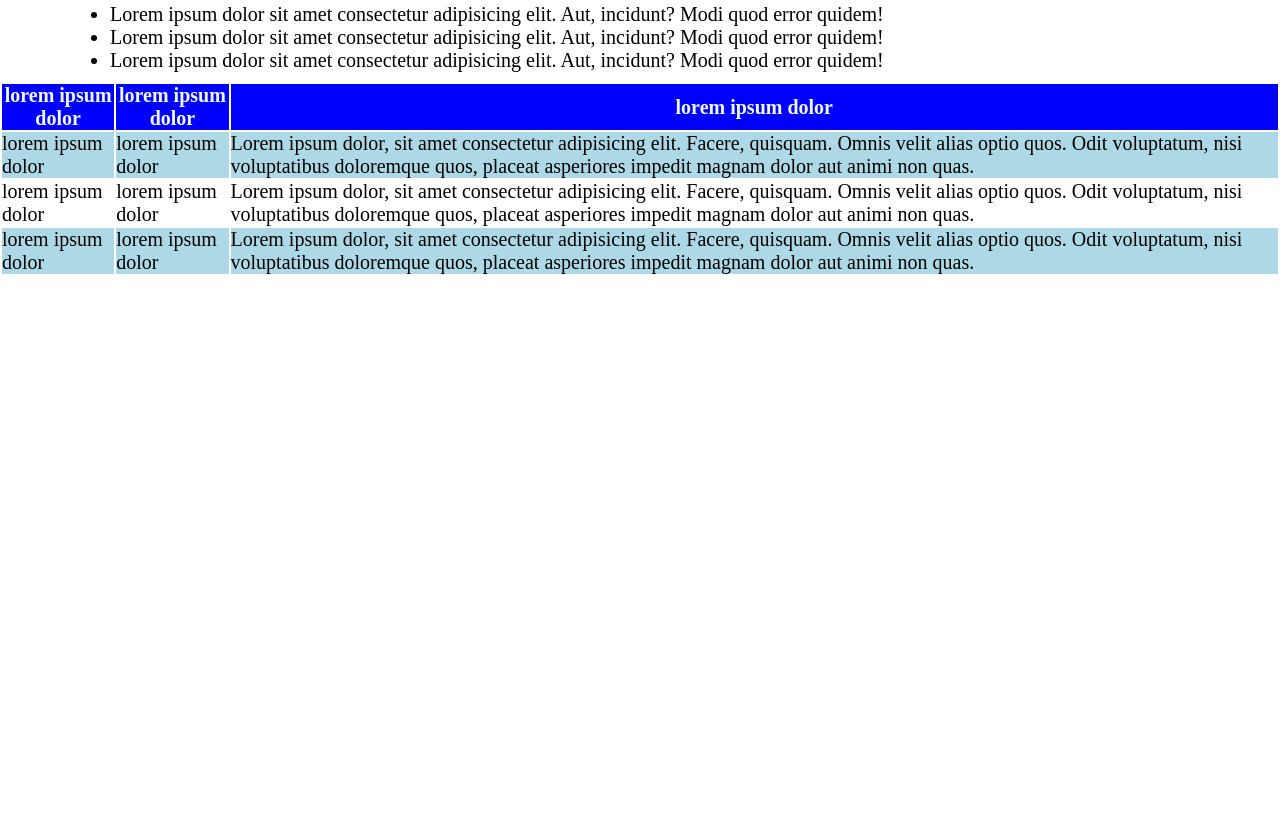
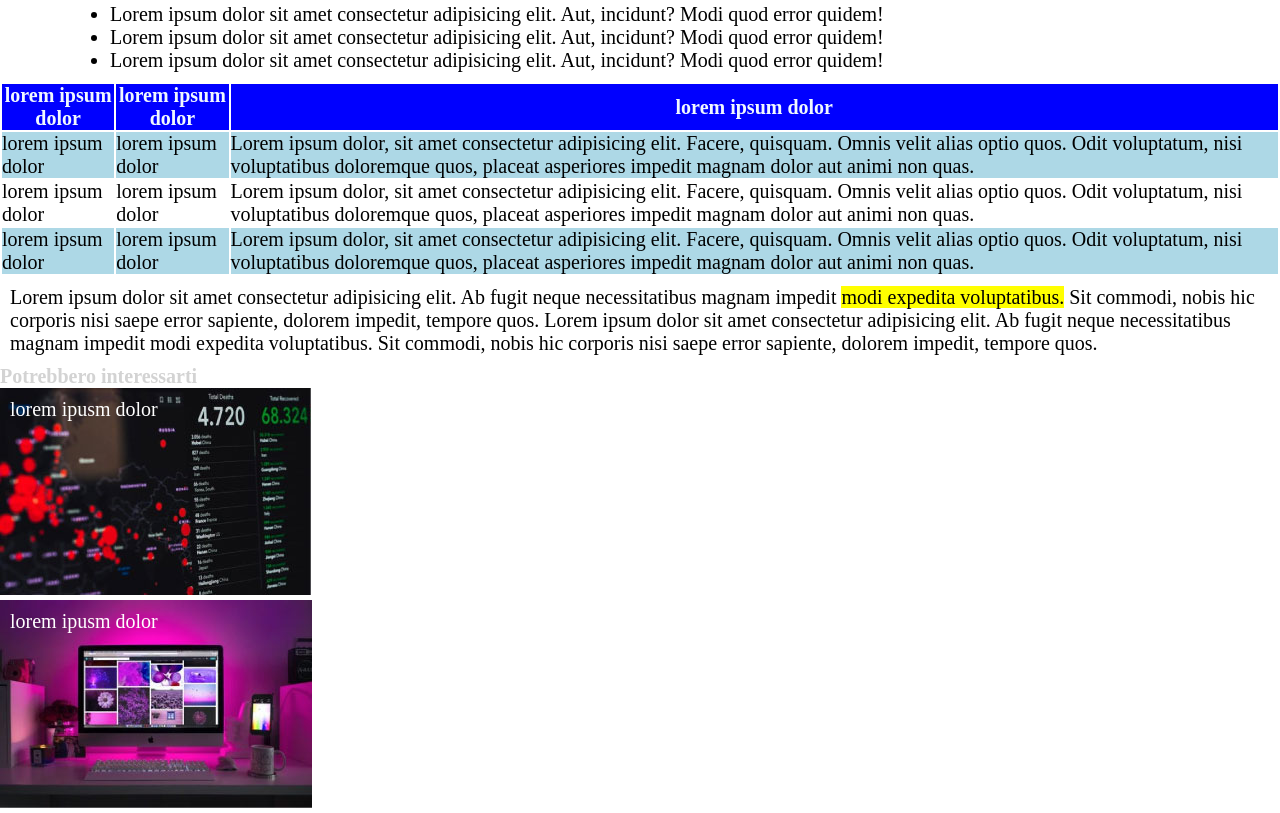
Before and after one commit to FabioBabaglioni/html-css-booleaner, a plain HTML site: page index.html in a window 1280 px wide. Shown: the part 819-1632 px from the top of the page. Before the commit the page ends 1095 px from the top, so only its background shows below. Drawn offline with Linux system fonts and the light colour scheme.

Commit message:
creazione footer

```diff
--- a/css/style.css
+++ b/css/style.css
@@ -54,3 +54,20 @@ thead{
 .riga-azzurra{
     background-color: lightblue;
 }
+
+/* #img{
+    background-image: url(../img/graph.jpg);
+    background-size: 100%;
+} */
+
+
+div{
+    position: relative;
+}
+
+.potrebbero-interessarti{
+    position: absolute;
+    top: 0px;
+    left: 0px;
+    color: white;
+}
--- a/index.html
+++ b/index.html
@@ -87,14 +87,24 @@
 
         <!-- cocnlusioni articolo -->
         <section>
-
+            <p>Lorem ipsum dolor sit amet consectetur adipisicing elit. Ab fugit neque necessitatibus magnam impedit <span>modi expedita voluptatibus.</span> Sit commodi, nobis hic corporis nisi saepe error sapiente, dolorem impedit, tempore quos. Lorem ipsum dolor sit amet consectetur adipisicing elit. Ab fugit neque necessitatibus magnam impedit modi expedita voluptatibus. Sit commodi, nobis hic corporis nisi saepe error sapiente, dolorem impedit, tempore quos.</p>
         </section>
     </main>
 
-
-
     <!-- footer -->
     <footer>
+        <h3 class="firma">Potrebbero interessarti</h3>
+
+        <!-- <div id="img">lorem ipsum dolor</div> -->
+        <div>
+            <img src="img/graph.jpg" alt="">
+            <p class="potrebbero-interessarti">lorem ipusm dolor</p>
+        </div>
+
+        <div>
+            <img src="img/monitor.jpg" alt="">
+            <p class="potrebbero-interessarti">lorem ipusm dolor</p>
+        </div>
 
     </footer>
 
```
